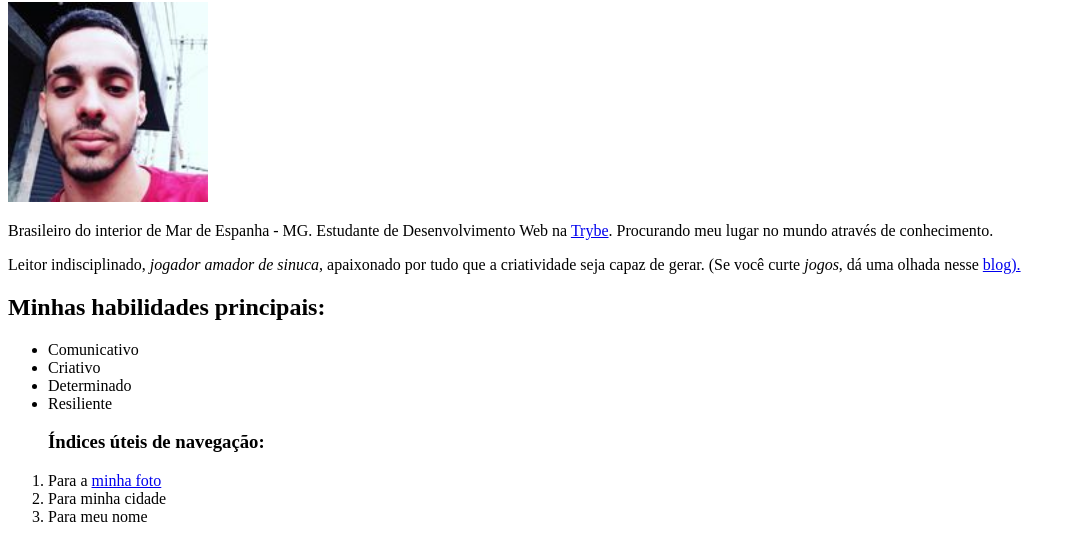
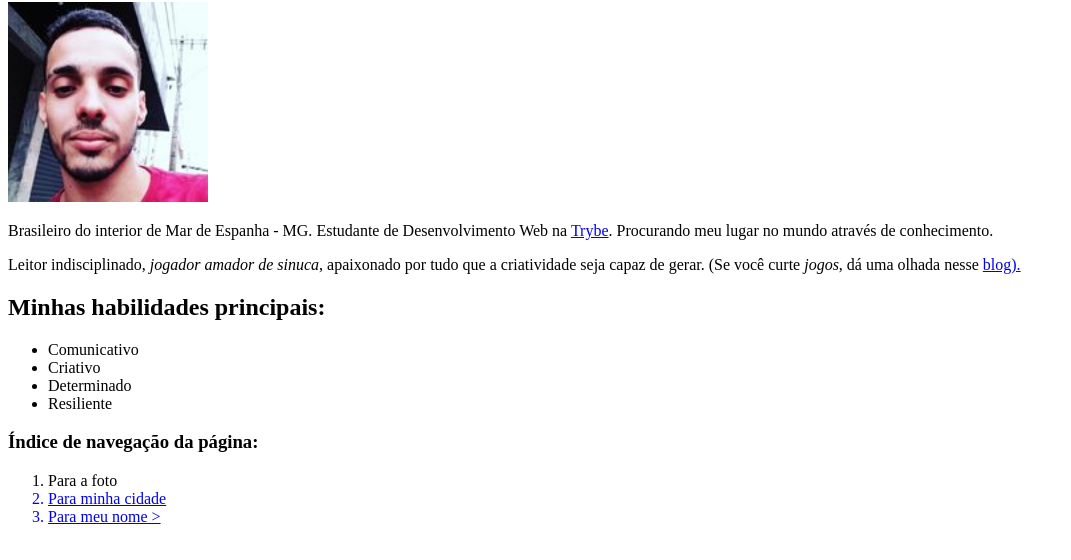
Before and after one commit to carvalhoMateus/carvalhoMateus.github.io, a plain HTML site: page index.html in a window 1280 px wide. Shown: the part 78-638 px from the top of the page, without its empty margins (0-1071 px from the left). Drawn offline with Linux system fonts and the light colour scheme.

Commit message:
realização do exercício 3.1

```diff
--- a/index.html
+++ b/index.html
@@ -6,26 +6,27 @@
     </title>
   </head>
   <body>
-  <h1>Mateus Almeida Carvalho</h1>
+  <h1 id="meunome">Mateus Almeida Carvalho</a></h1>
   <img src="Perfil1.jpg" width="200" alt="Minha foto de perfil">
-  <p>Brasileiro do interior de Mar de Espanha - MG. Estudante de Desenvolvimento Web na <a href="https://www.betrybe.com/">Trybe</a>.
+  <p>Brasileiro do interior de <a id="minhacidade">Mar de Espanha - MG.</a> Estudante de Desenvolvimento Web na <a href="https://www.betrybe.com/">Trybe</a>.
     Procurando meu lugar no mundo através de <stromg>conhecimento</stromg>.<p>
     <p>Leitor indisciplinado, <em>jogador amador de sinuca</em>,
       apaixonado por tudo que a criatividade seja capaz de gerar.
       (Se você curte <em>jogos</em>, dá uma olhada nesse <a href="https://www.realpoker.com.br/blog" target="_blank">blog).</a></p>
     </p>
+
     <h2><stromg>Minhas habilidades principais:</stromg></h2>
     <ul>
       <li>Comunicativo</li>
-      <li>Criativo</li>
+      <stromg><li>Criativo</li></stromg>
       <li>Determinado</li>
       <li>Resiliente</li>
     </ul>
-
-    <ol> <h3>Índices úteis de navegação:</h3>
-    <li>Para a <a href=/Perfil1.jpg>minha foto</a> </li>
-    <li>Para minha cidade</li>
-    <li>Para meu nome</li>
+    <h3>Índice de navegação da página:</h3>
+    <ol>
+    <li>Para a foto</li>
+    <a href="#minhacidade"><li>Para minha cidade</li>
+    <a href="#meunome"><li> Para meu nome ></li>
     </ol>
 
 </body>
```
